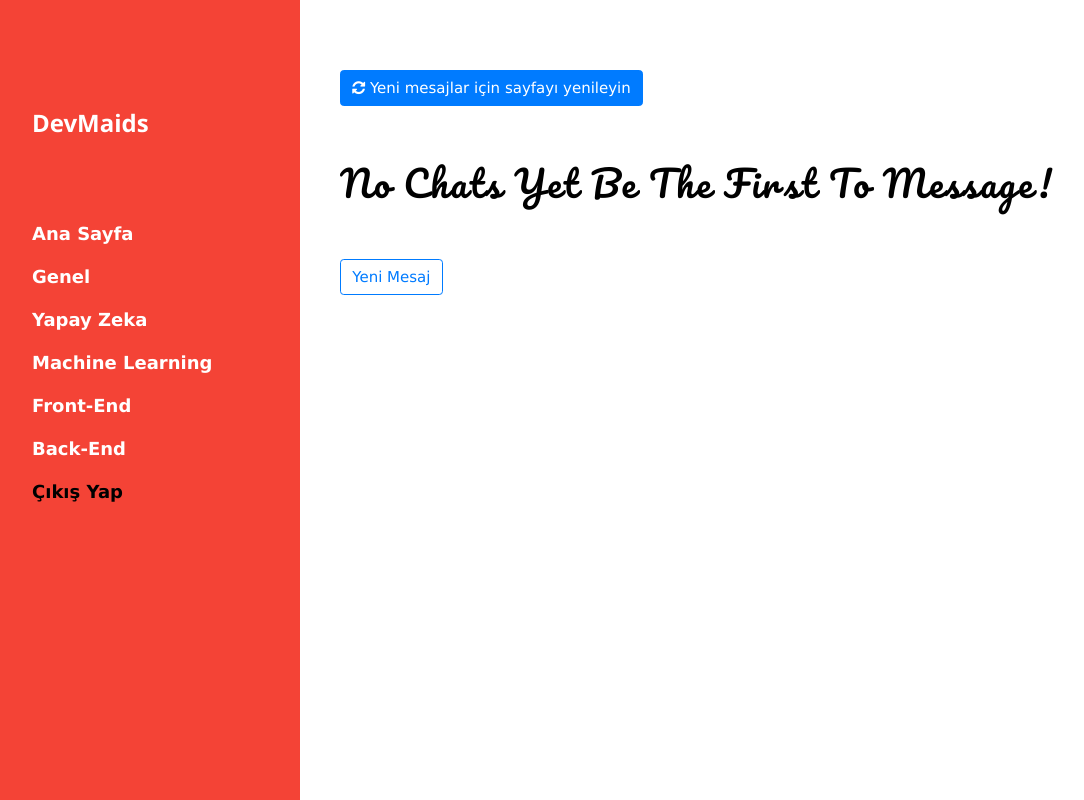
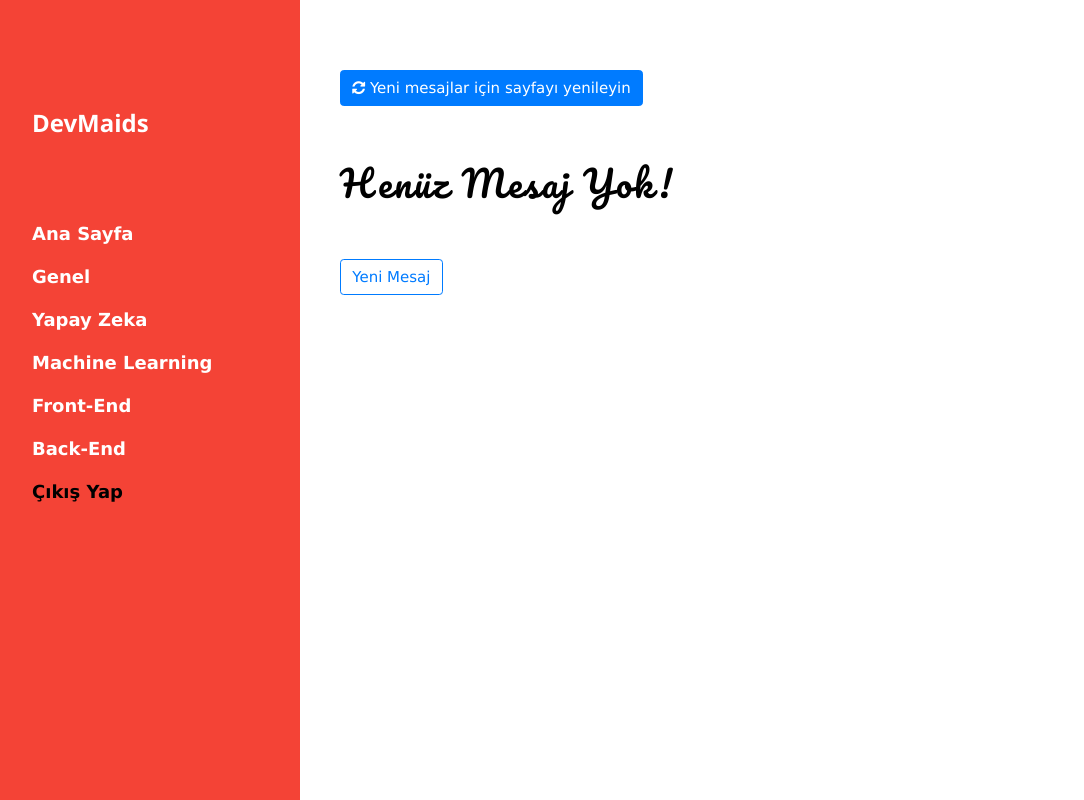
Before and after one commit to Mustafaesti72/bilgisayarprogramlama, a Django app: page /chat/ in a window 1280 px wide. Shown: the whole page, without its empty margins (0-1084 px from the left). Run offline with Django 3.2, Linux system fonts and the light colour scheme; a user stored in the database is signed in; data that the repository does not hold is empty; some libraries are stand-ins or nearby versions.

Commit message:
Update chat_list.html

```diff
--- a/templates/chat/chat_list.html
+++ b/templates/chat/chat_list.html
@@ -27,7 +27,7 @@
     	</div><br><br>
 
     {% empty %}
-    <h1 class="heading">No Chats Yet Be The First To Message!</h1><br>
+    <h1 class="heading">Henüz Mesaj Yok!</h1><br>
 
     {% endfor %}
     <br><a href="{% url 'chat:new' %}"><button class="btn btn-outline-primary">Yeni Mesaj</button></a>
```
